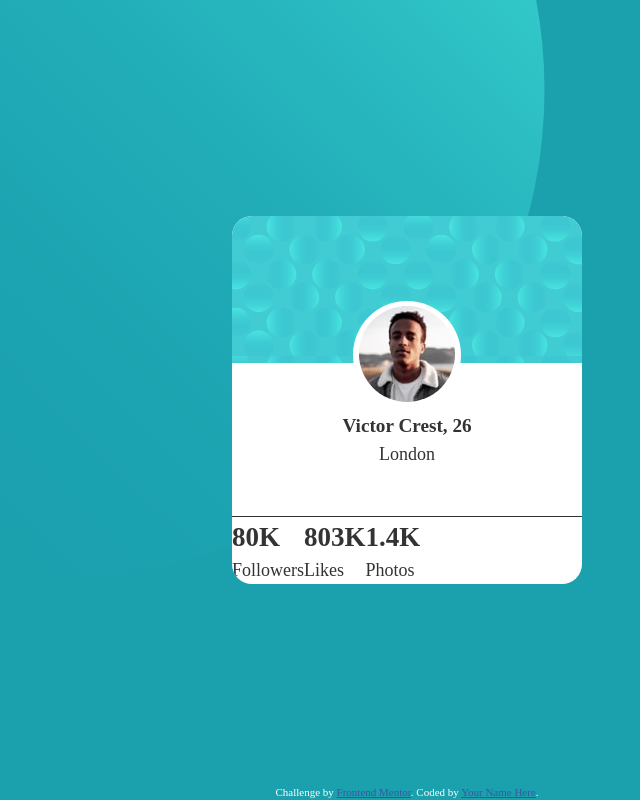
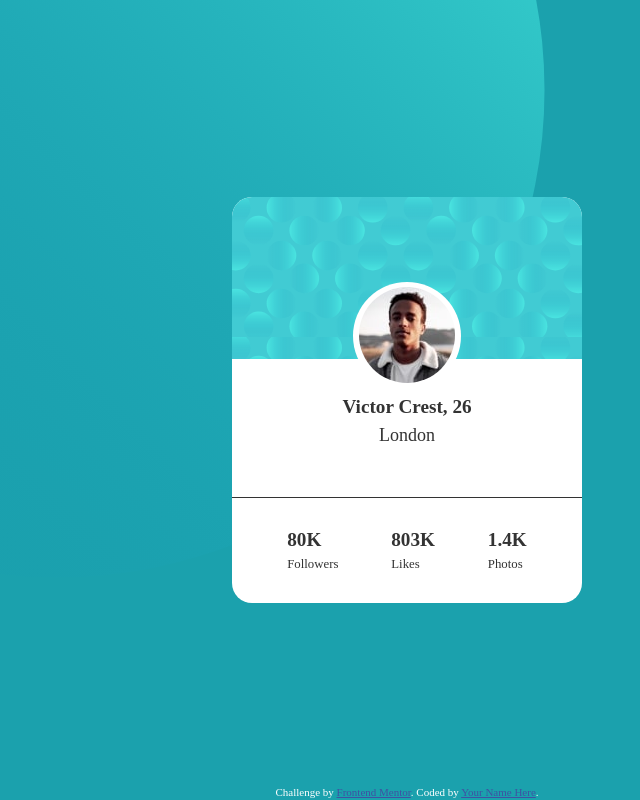
Before and after one commit to j3ffh95/profile-card-component, a plain HTML site: page index.html in a window 1280 px wide. Shown: the whole page, without its empty margins (233-873 px from the left). Drawn offline with Linux system fonts and the light colour scheme.

Commit message:
Styled the bottom part of the card

```diff
--- a/style.css
+++ b/style.css
@@ -123,4 +123,8 @@ main::before {
 
 .bottom-container {
   display: flex;
+  font-size: 0.8rem;
+  justify-content: space-around;
+  align-items: center;
+  padding: 1.8rem;
 }
```
